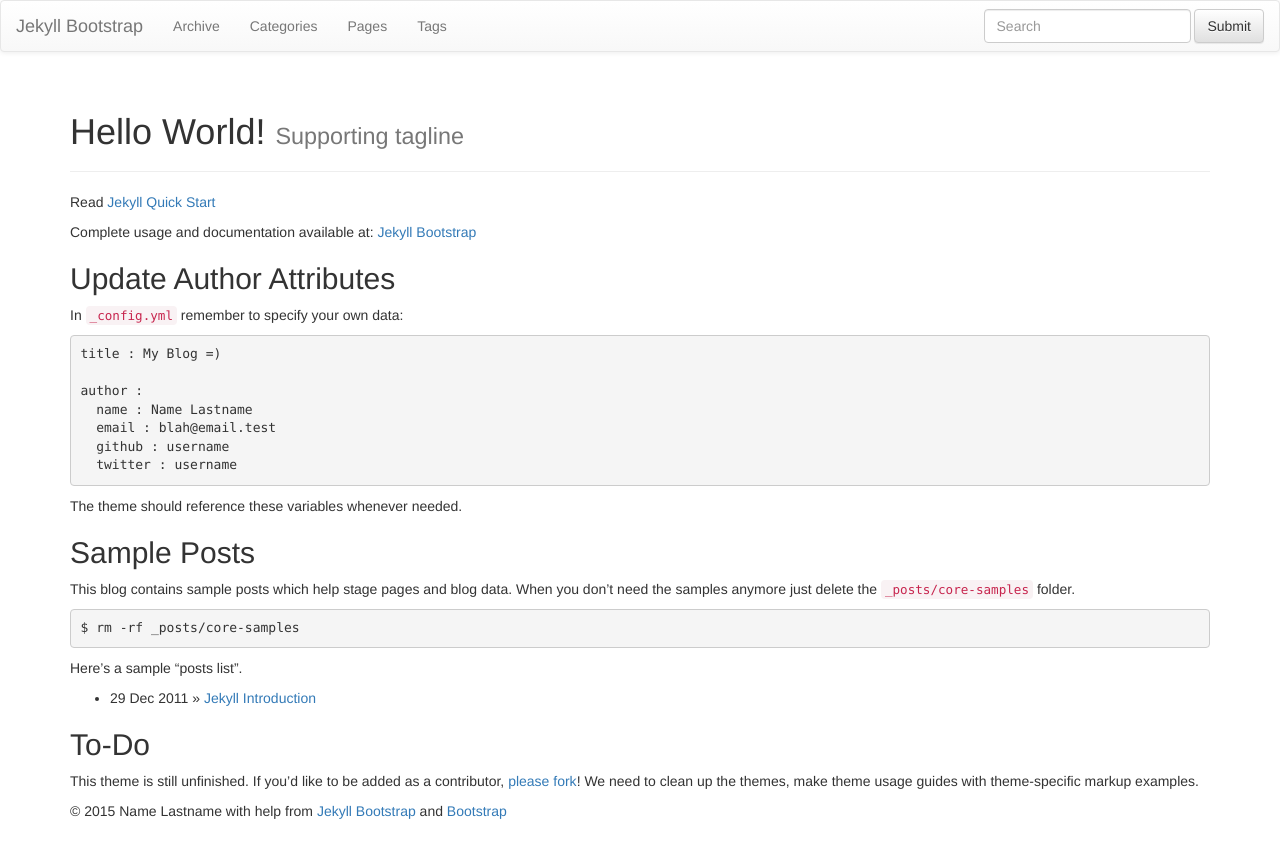
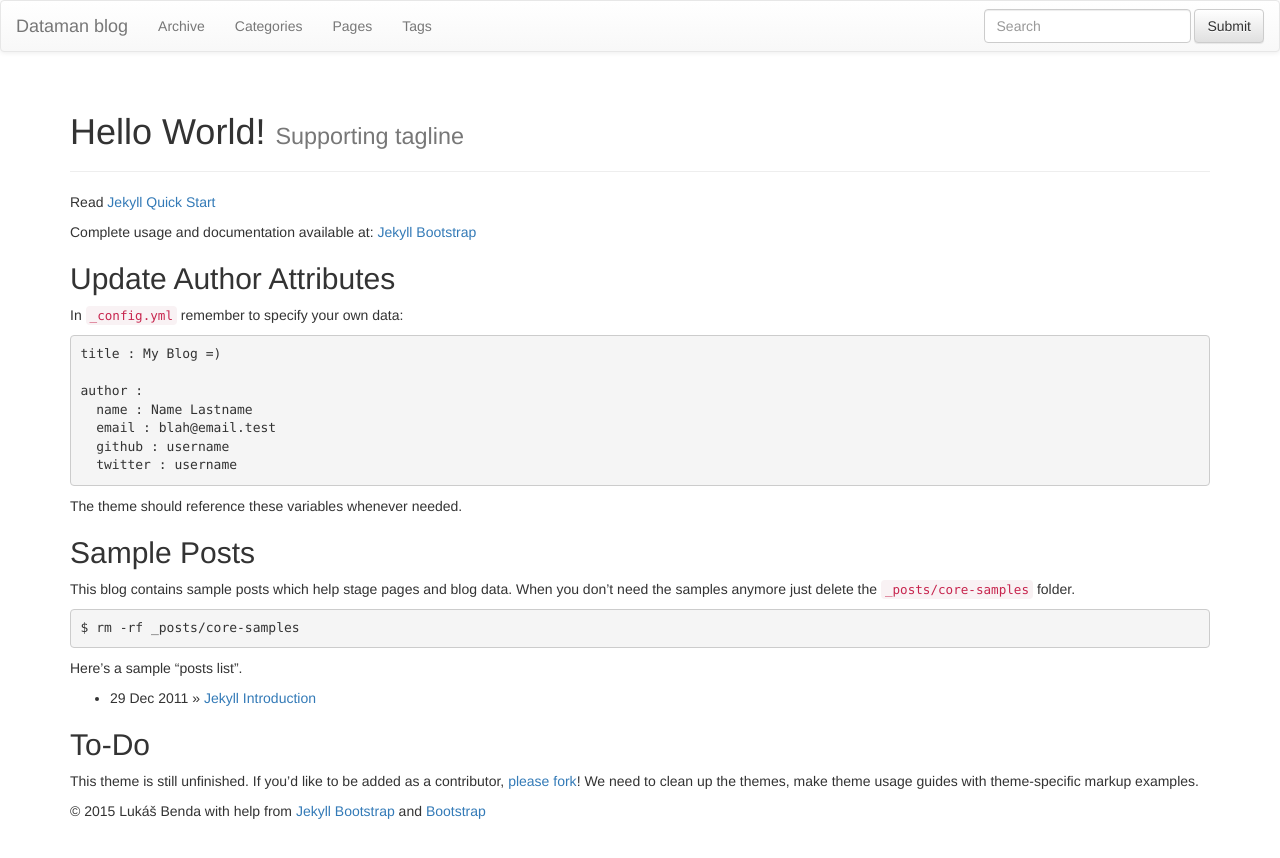
Before and after one commit to lbenda/DBApp, a Jekyll site: the page built from index.md, in a window 1280 px wide. Shown: the top 858 px of the page. Built offline with Jekyll 4.4.1, drawn with Linux system fonts in a browser that asks for light colours; nearby versions of some CDN libraries; library files that are not in the unit come from our copies.

Commit message:
Configuration

```diff
--- a/_config.yml
+++ b/_config.yml
@@ -8,14 +8,13 @@
 # Themes are encouraged to use these universal variables
 # so be sure to set them if your theme uses them.
 #
-title : Jekyll Bootstrap
-tagline: Site Tagline
+title : Dataman blog
+tagline: Dataman, SQL, Database manager
 author :
-  name : Name Lastname
-  email : blah@email.test
-  github : username
-  twitter : username
-  feedburner : feedname
+  name : Lukáš Benda
+  email : lbenda@lbenda.cz
+  github : lbenda
+  twitter : lukbenda
 
 # The production_url is only used when full-domain names are needed
 # such as sitemap.txt
@@ -25,7 +24,7 @@
 # Else if you are pushing to username.github.io, replace with your username.
 # Finally if you are pushing to a GitHub project page, include the project name at the end.
 #
-production_url : http://username.github.io
+production_url : http://lbenda.github.io/Dataman
 
 # All Jekyll-Bootstrap specific configurations are namespaced into this hash
 #
```
